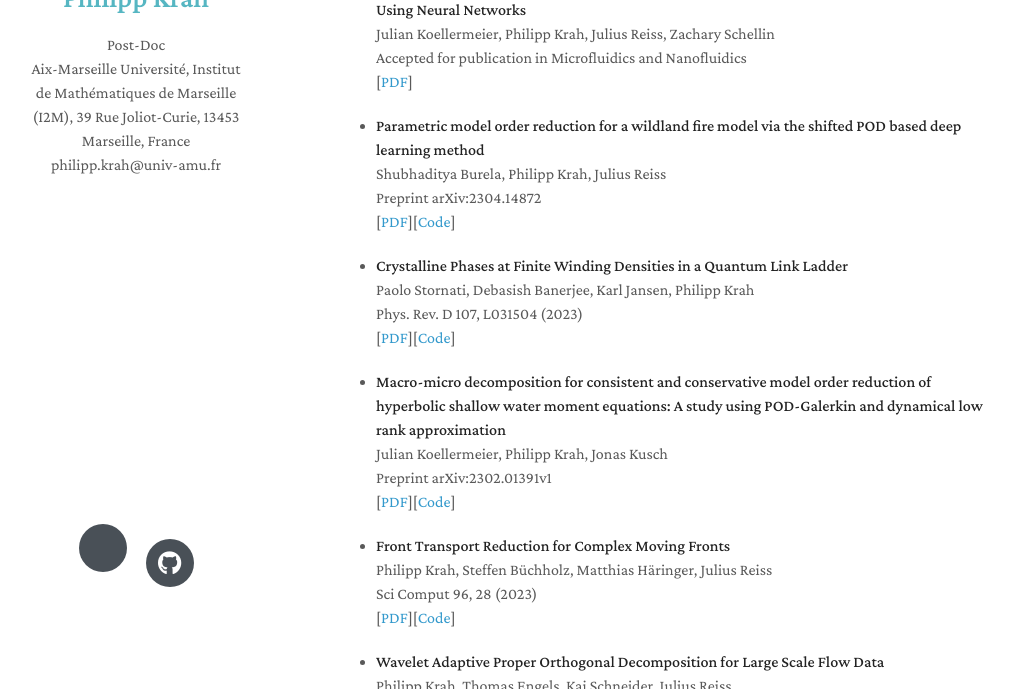
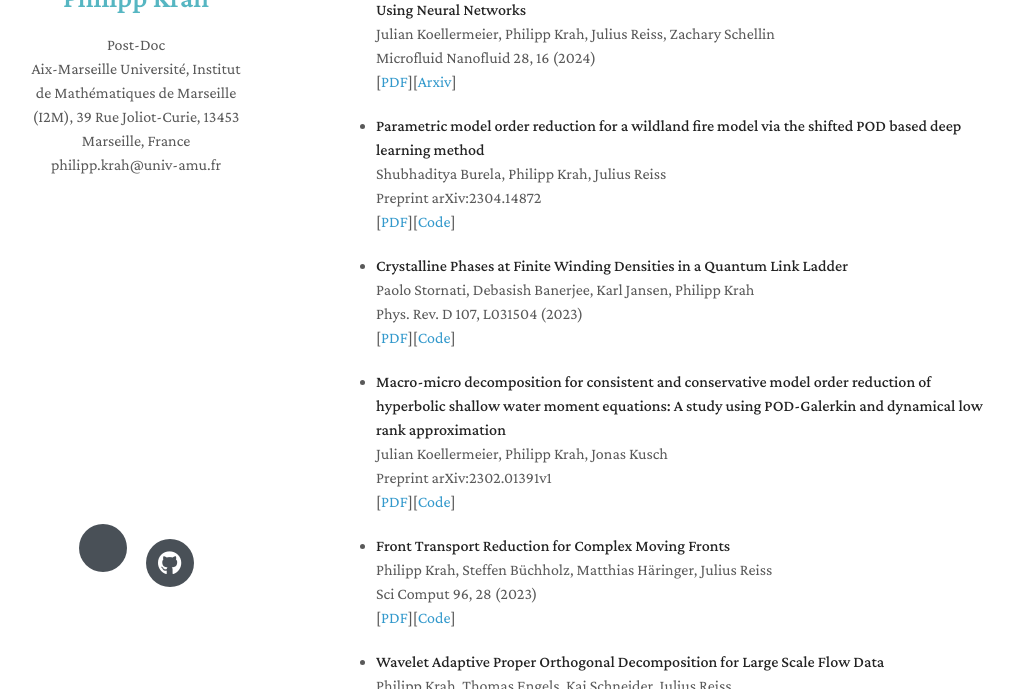
Before and after one commit to Philipp137/Philipp137.github.io, a Jekyll site: the page built from index.markdown, in a window 1280 px wide and 900 px high, scrolled down 1176 px, cut to the strip 211-900 px from the top of the window. Shown: the whole strip, without its empty margins (134-1147 px from the left). Built offline with Jekyll 4.4.1, drawn with Linux system fonts in a browser that asks for light colours; nearby versions of some CDN libraries; a style sheet for code colours, icons or effects is not loaded.

Commit message:
BGK NN paper

```diff
--- a/index.markdown
+++ b/index.markdown
@@ -47,9 +47,9 @@ Physics-love, Algorithms-fun, [Rhythm-freedom](https://soundcloud.com/massesandb
   <br>
   Julian Koellermeier, Philipp Krah, Julius Reiss, Zachary Schellin
   <br>
-  Accepted for publication in Microfluidics and Nanofluidics
+  Microfluid Nanofluid 28, 16 (2024)
   <br>
-  [[PDF](https://arxiv.org/pdf/2310.04318.pdf)]
+  [[PDF](https://doi.org/10.1007/s10404-024-02711-5)][[Arxiv](https://arxiv.org/pdf/2310.04318.pdf)]
 
 - **Parametric model order reduction for a wildland fire model via the shifted POD based deep learning method**
   <br>
```
